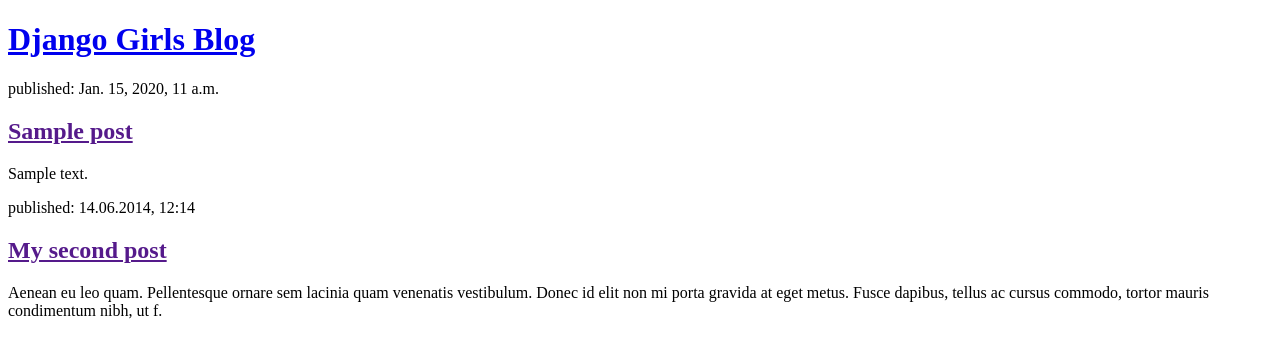
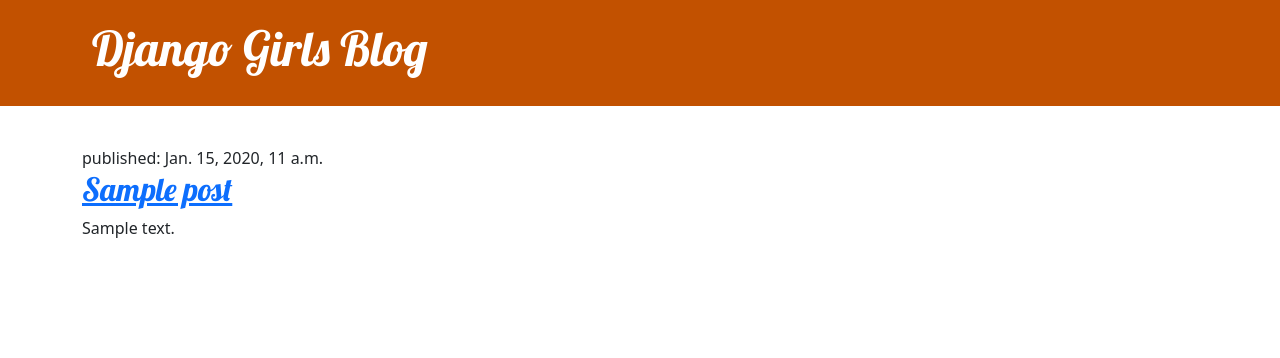
Before and after one commit to JSlusark/my-first-blog, a Django app: page / in a window 1280 px wide. Shown: the top 358 px of the page. Run offline with Django 3.2, Linux system fonts and the light colour scheme; tables that the repository leaves empty hold one stand-in row (values such as "Sample post").

Commit message:
Added view and template for blogpost details and css

```diff
--- /dev/null
+++ b/blog/static/css/blog.css
@@ -0,0 +1,26 @@
+.page-header {
+	background-color: #c25100;
+	margin-top: 0;
+	margin-bottom: 40px;
+	padding: 20px 20px 20px 40px;
+}
+
+.page-header h1,
+.page-header h1 a,
+.page-header h1 a:visited,
+.page-header h1 a:active {
+	color: #ffffff;
+	font-size: 36pt;
+	text-decoration: none;
+}
+
+h1,
+h2,
+h3,
+h4 {
+	font-family: "Lobster", cursive;
+}
+
+.date {
+	color: #828282;
+}
--- /dev/null
+++ b/blog/templates/blog/base.html
@@ -0,0 +1,28 @@
+{% load static %}
+<!DOCTYPE html>
+<html lang="en">
+<head>
+    <meta charset="UTF-8">
+    <meta name="viewport" content="width=device-width, initial-scale=1.0">
+    <link rel="stylesheet" href="https://cdn.jsdelivr.net/npm/bootstrap@5.1.3/dist/css/bootstrap.min.css" integrity="sha384-1BmE4kWBq78iYhFldvKuhfTAU6auU8tT94WrHftjDbrCEXSU1oBoqyl2QvZ6jIW3" crossorigin="anonymous">
+    <link rel="stylesheet" href="{% static 'css/blog.css' %}">
+    <link href="//fonts.googleapis.com/css?family=Lobster&subset=latin,latin-ext" rel="stylesheet" type="text/css">
+
+    <title>Django Girls blog</title>
+</head>
+<body>
+    <header class="page-header">
+      <div class="container">
+          <h1><a href="/">Django Girls Blog</a></h1>
+      </div>
+    </header>
+    <main class="container">
+        <div class="row">
+            <div class="col">
+            {% block content %}
+            {% endblock %}
+            </div>
+        </div>
+    </main>
+</body>
+</html>
--- a/blog/templates/blog/post_list.html
+++ b/blog/templates/blog/post_list.html
@@ -1,29 +1,11 @@
-<!DOCTYPE html>
-<html lang="en">
-<head>
-    <meta charset="UTF-8">
-    <meta name="viewport" content="width=device-width, initial-scale=1.0">
-    <title>Django Girls blog</title>
-</head>
-<body>
-    <header>
-        <h1><a href="/">Django Girls Blog</a></h1>
-    </header>
+{% extends 'blog/base.html' %}
 
-
+{% block content %}
         {% for post in posts %}
-        <article>
+        <article class="post">
             <time> published: {{post.published_date}}</time>
-            <h2><a href="">{{post.title}}</a></h2>
+            <h2><a href="{% url 'post_detail' pk=post.pk %}">{{post.title}}</a></h2>
             <p>{{post.text|linebreaksbr}}</p>
         </article>
         {% endfor %}
-
-    <article>
-        <time>published: 14.06.2014, 12:14</time>
-        <h2><a href="">My second post</a></h2>
-        <p>Aenean eu leo quam. Pellentesque ornare sem lacinia quam venenatis vestibulum. Donec id elit non mi porta gravida at eget metus. Fusce dapibus, tellus ac cursus commodo, tortor mauris condimentum nibh, ut f.</p>
-    </article>
-
-</body>
-</html>
+{% endblock %}
--- a/blog/urls.py
+++ b/blog/urls.py
@@ -3,4 +3,5 @@
 
 urlpatterns = [
     path('', views.post_list, name='post_list'),
+    path('post/<int:pk>/', views.post_detail, name='post_detail'),
 ]
--- a/blog/views.py
+++ b/blog/views.py
@@ -1,4 +1,4 @@
-from django.shortcuts import render
+from django.shortcuts import render, get_object_or_404
 from django.utils import timezone
 from .models import Post
 
@@ -6,3 +6,7 @@
 def post_list(request):
     posts = Post.objects.filter(published_date__lte=timezone.now()).order_by('published_date')
     return render(request, 'blog/post_list.html',{'posts': posts})
+
+def post_detail(request, pk):
+    post = Post.objects.get(pk=pk)
+    return render(request, 'blog/post_detail.html',{'post': post})
```
Also changed, not shown: blog/templates/blog/post_detail.html (added, +13 -0 lines).
